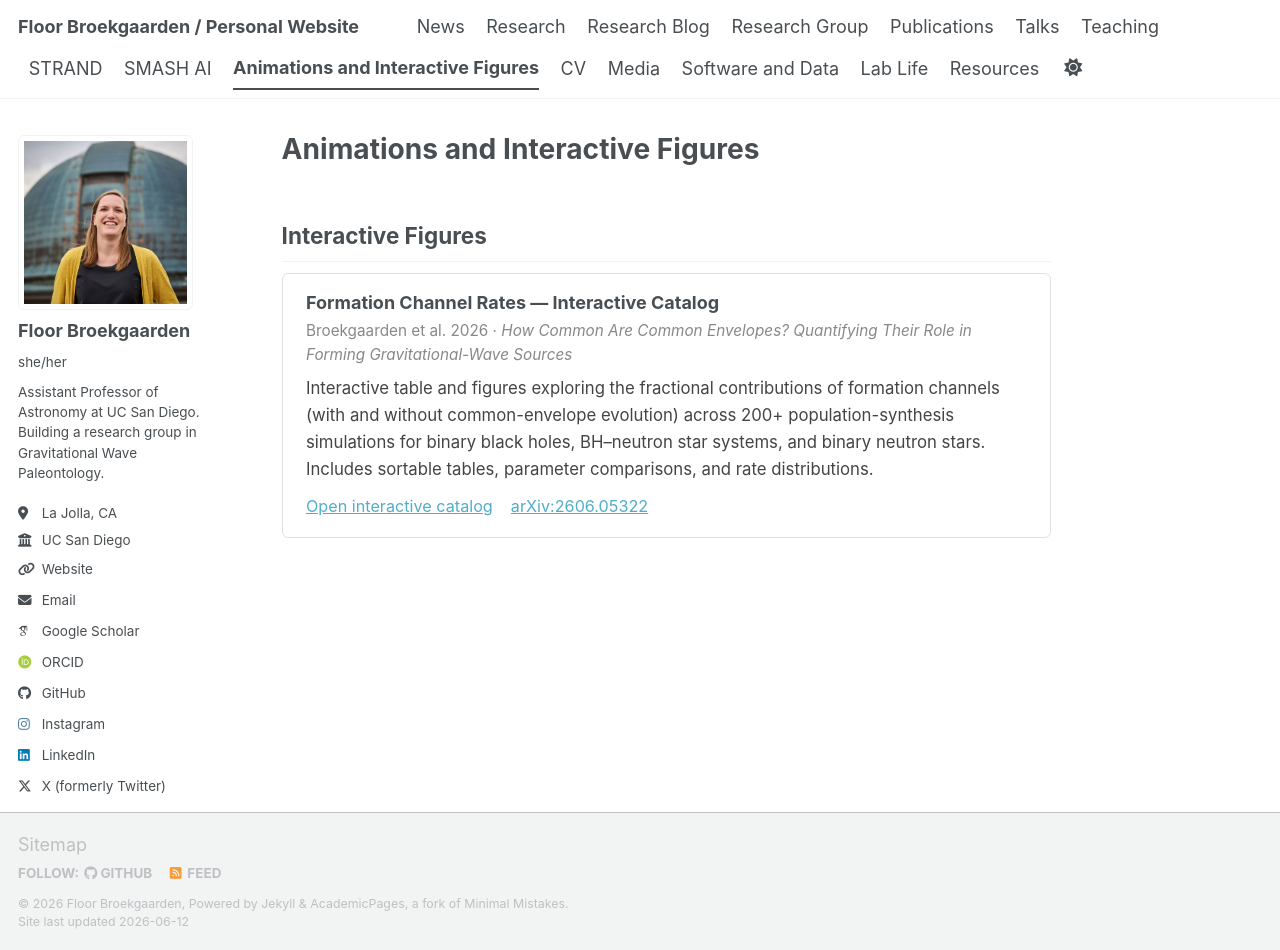
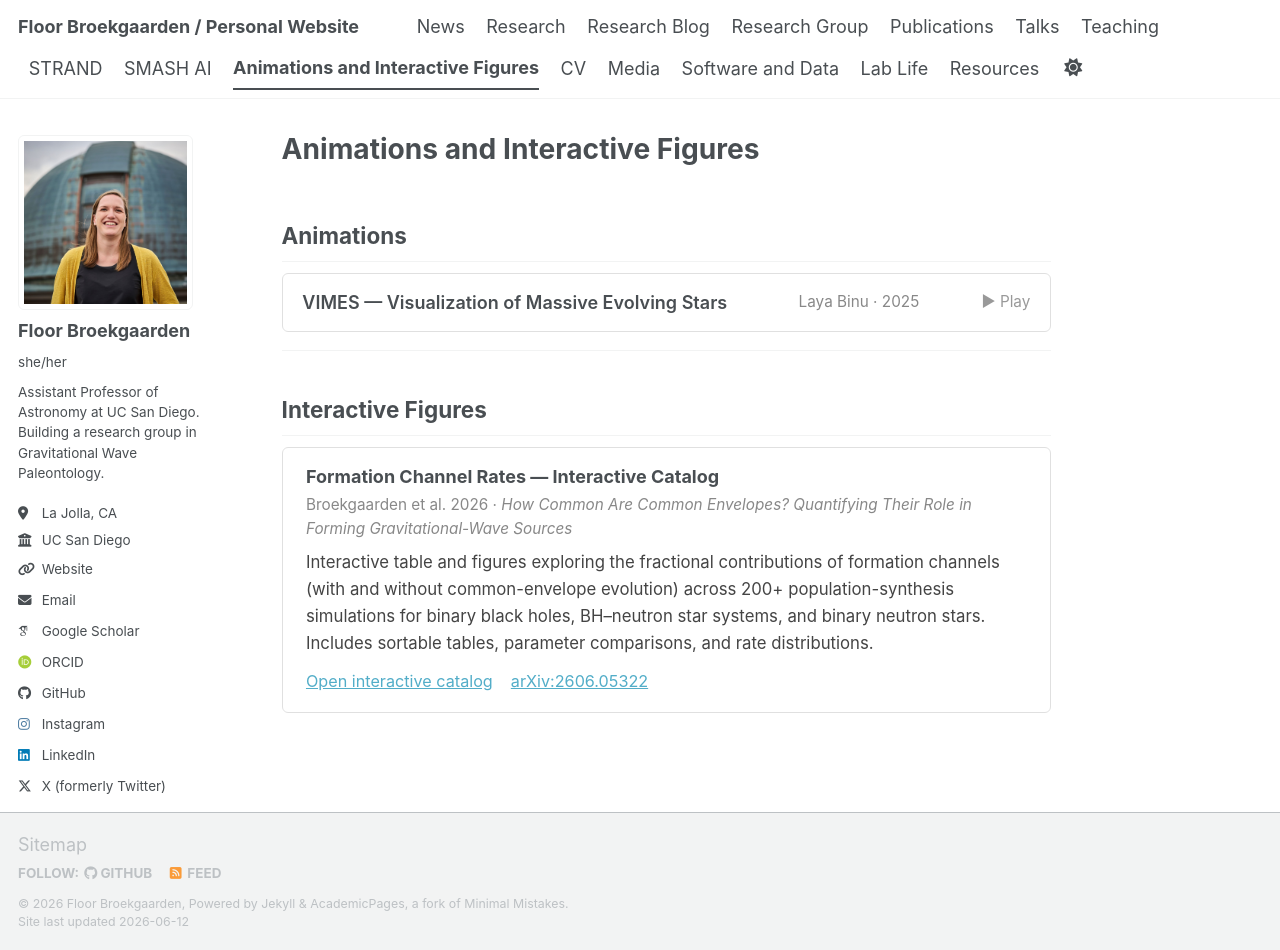
Before and after one commit to FloorBroekgaarden/FloorBroekgaarden.github.io, a Jekyll site: the page built from _pages/interactive-figures.md, in a window 1280 px wide and 950 px high. Built offline with Jekyll 4.4.1, drawn with Linux system fonts in a browser that asks for light colours; some web fonts are replaced; a script bundle is joined from its source files by our own code; library files that are not in the unit come from our copies; some of the changed lines change nothing that is shown.

Commit message:
added VIMES

```diff
--- a/_pages/interactive-figures.md
+++ b/_pages/interactive-figures.md
@@ -16,7 +16,86 @@ author_profile: true
 .figure-item p { font-size: 0.93em; color: #444; margin: 0.3em 0 0.6em; line-height: 1.6; }
 .figure-item .figure-meta { font-size: 0.85em; color: #888; margin-bottom: 0.5em; }
 .figure-item .figure-links a { font-size: 0.9em; margin-right: 0.8em; }
+
+details.anim-item {
+  border: 1px solid #e0e0e0;
+  border-radius: 6px;
+  margin-bottom: 1em;
+  background: #fff;
+}
+
+details.anim-item[open] {
+  border-color: #bbb;
+}
+
+details.anim-item summary {
+  padding: 0.85em 1.1em;
+  cursor: pointer;
+  font-size: 1em;
+  font-weight: 600;
+  list-style: none;
+  display: flex;
+  justify-content: space-between;
+  align-items: center;
+  user-select: none;
+}
+
+details.anim-item summary::-webkit-details-marker { display: none; }
+
+details.anim-item summary::after {
+  content: "▶ Play";
+  font-size: 0.85em;
+  color: #999;
+  font-weight: 400;
+}
+
+details.anim-item[open] summary::after {
+  content: "■ Stop";
+}
+
+.anim-content {
+  padding: 0.5em 1.3em 1.3em;
+  border-top: 1px solid #eee;
+}
+
+.anim-content p { font-size: 0.93em; color: #444; margin: 0.6em 0; line-height: 1.6; }
+.anim-content .figure-meta { font-size: 0.85em; color: #888; margin-bottom: 0.6em; }
+.anim-content .figure-links a { font-size: 0.9em; margin-right: 0.8em; }
 </style>
+
+## Animations
+
+<details class="anim-item" id="vimes-animation">
+  <summary>VIMES — Visualization of Massive Evolving Stars &nbsp;<span style="font-weight:400; font-size:0.85em; color:#888;">Laya Binu · 2025</span></summary>
+  <div class="anim-content">
+    <p class="figure-meta">Laya Binu (GW Paleontology Lab, UC San Diego) · <a href="https://github.com/layabinu/VIMES_VIsualization_of_Massive_Evolving_Stars" target="_blank">GitHub</a></p>
+    <p>VIMES is an interactive visualization tool for massive evolving stars, developed by GW Paleontology group member Laya Binu. The tool provides animated visual representations of stellar evolution tracks and properties, making it easier to explore and communicate how massive stars evolve over their lifetimes.</p>
+    <video id="vimes-video" width="100%" controls muted playsinline loop style="border-radius: 4px; margin-top: 0.5em; border: 1px solid #e0e0e0;">
+      <source src="/files/videos/VIMES.mp4" type="video/mp4">
+      Your browser does not support the video tag.
+    </video>
+  </div>
+</details>
+
+<script>
+(function () {
+  var details = document.getElementById('vimes-animation');
+  var video   = document.getElementById('vimes-video');
+  if (details && video) {
+    details.addEventListener('toggle', function () {
+      if (details.open) {
+        video.currentTime = 0;
+        video.play();
+      } else {
+        video.pause();
+        video.currentTime = 0;
+      }
+    });
+  }
+})();
+</script>
+
+---
 
 ## Interactive Figures
 
```
Also changed, not shown: 1 other file.
